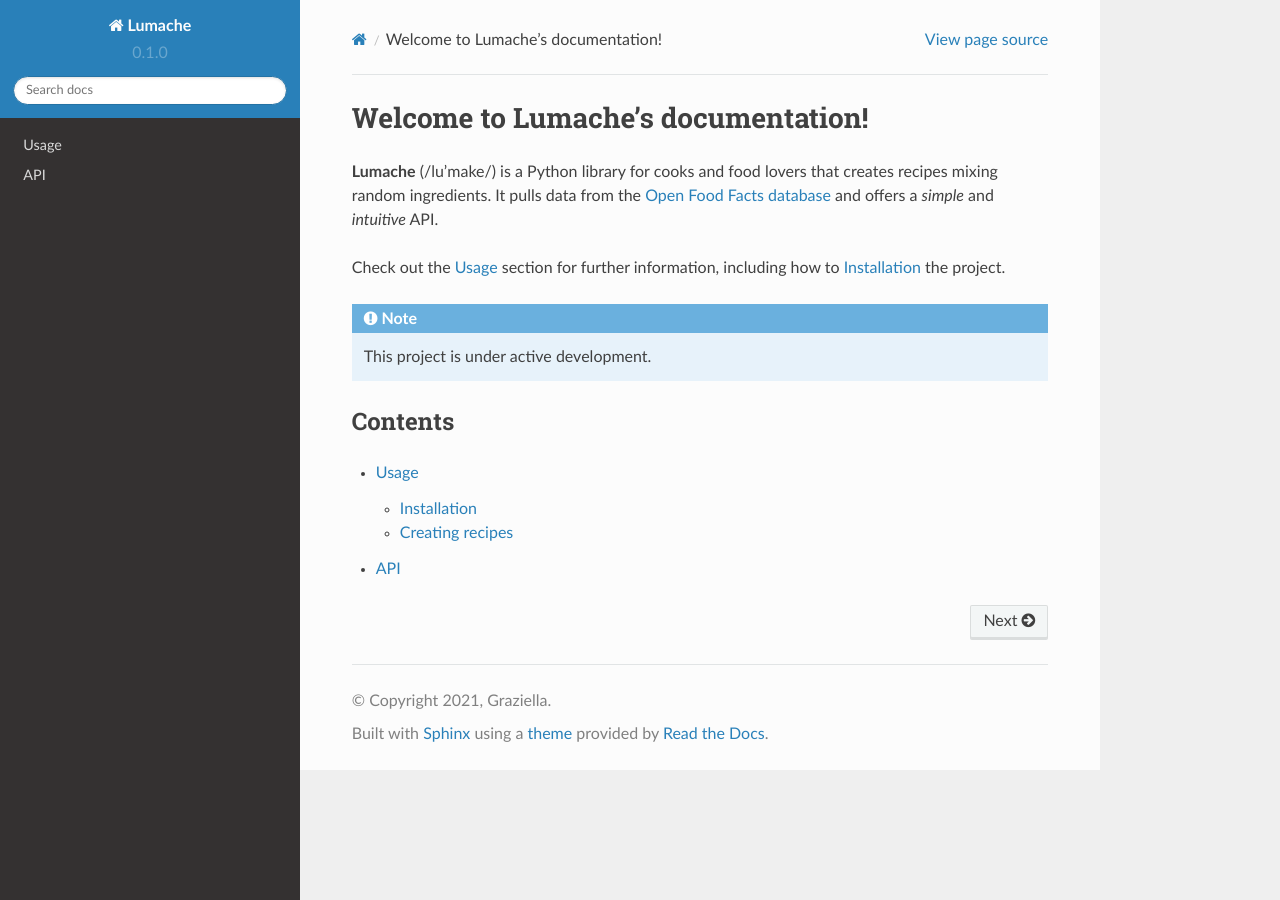
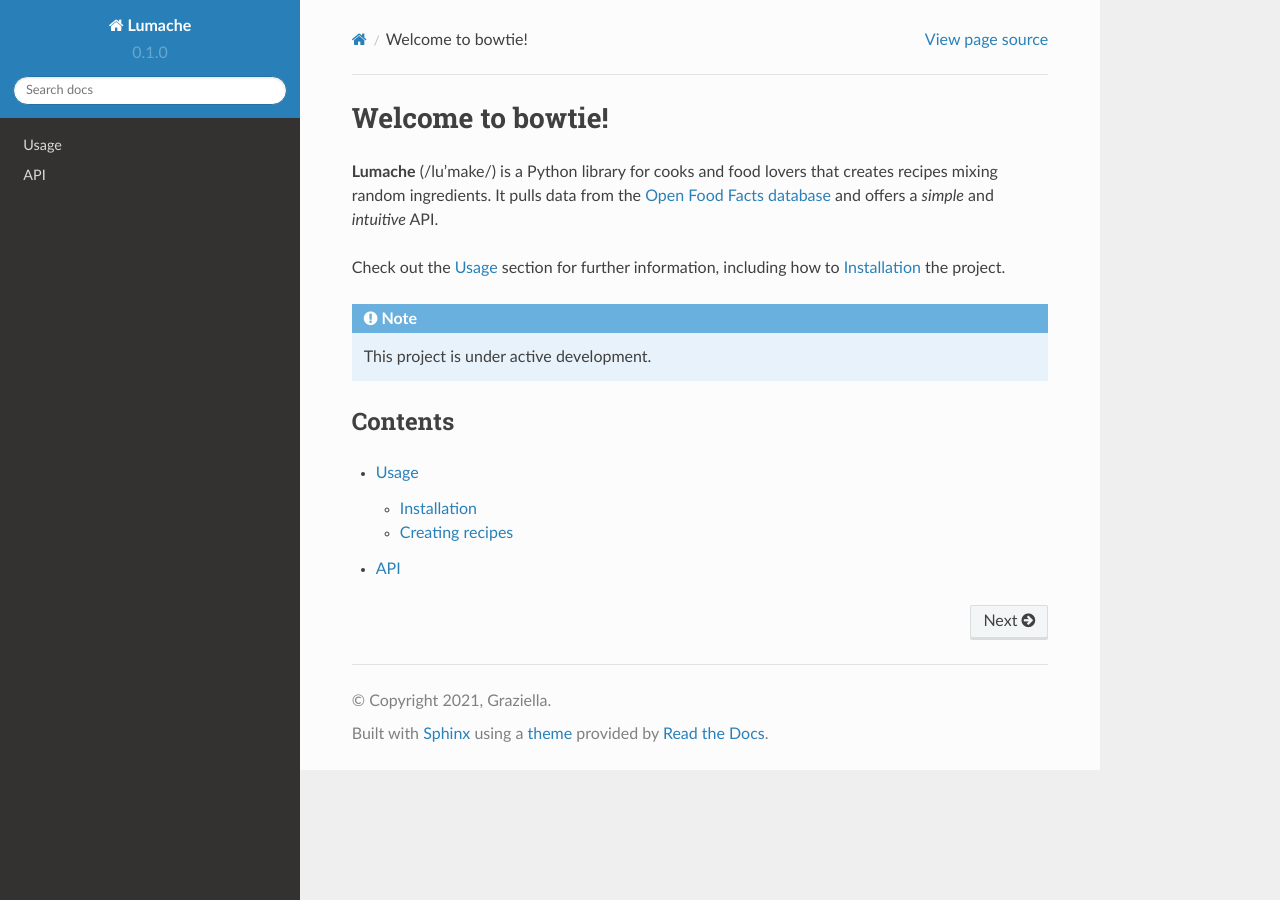
Before and after one commit to dynamo-codes/Bowtie, a Sphinx documentation site: the page built from docs/source/index.rst, in a window 1280 px wide. Built offline with Sphinx 7.4.7 and the Read the Docs theme 2.0.0, drawn with Linux system fonts in a browser that asks for light colours.

Commit message:
Update index.rst

```diff
--- a/docs/source/index.rst
+++ b/docs/source/index.rst
@@ -1,4 +1,4 @@
-Welcome to Lumache's documentation!
+Welcome to bowtie!
 ===================================
 
 **Lumache** (/lu'make/) is a Python library for cooks and food lovers
```
